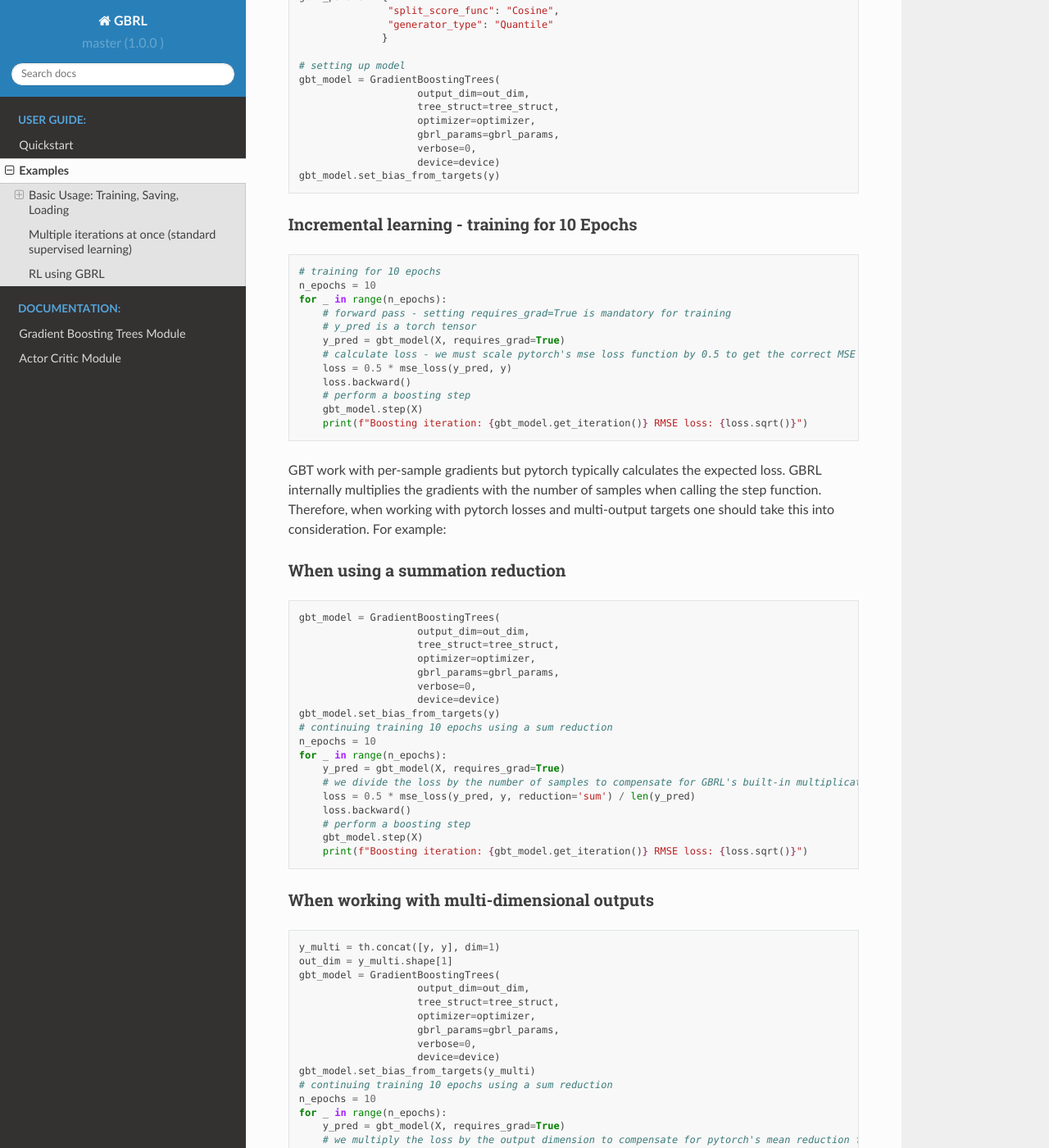
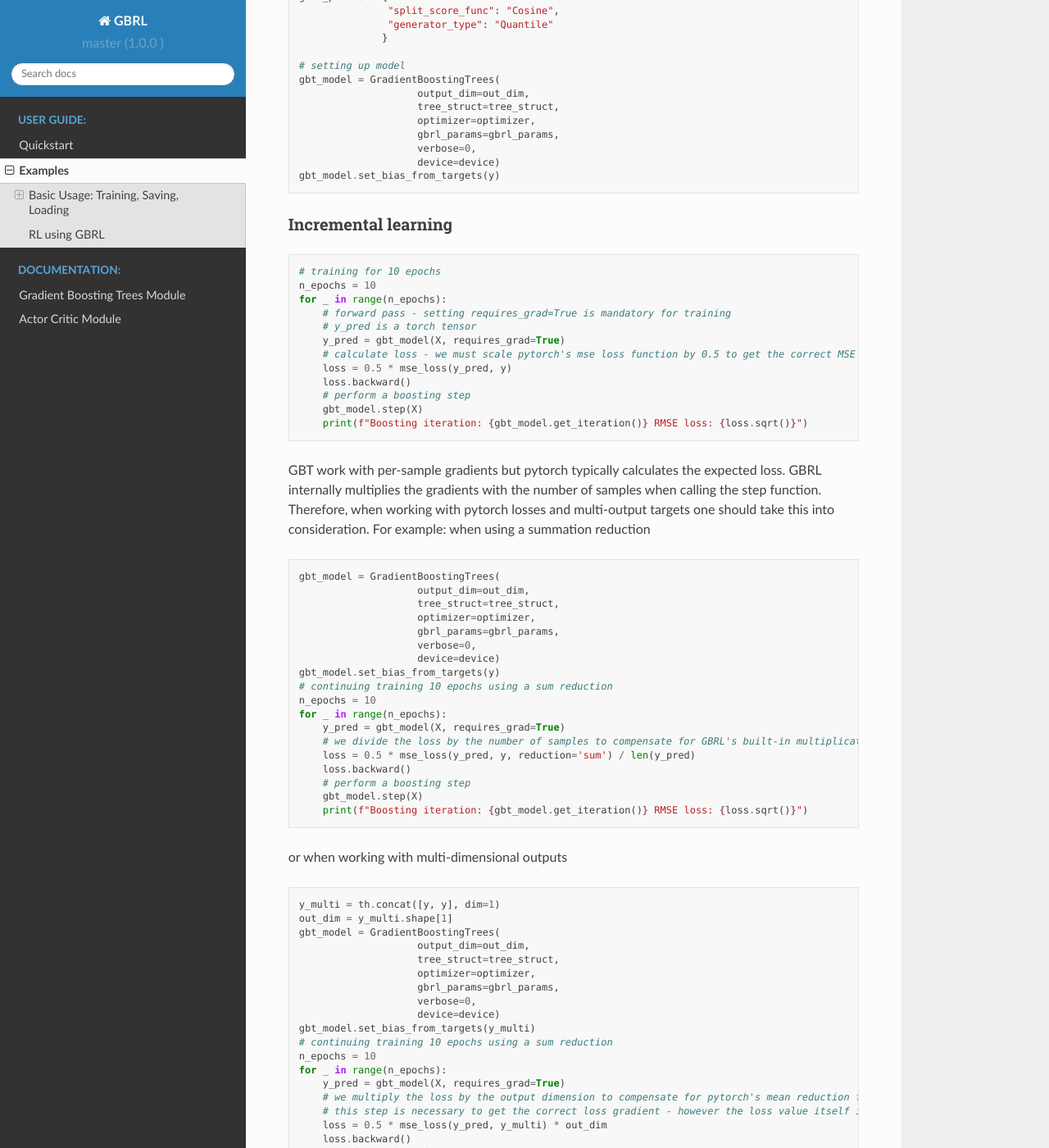
Before and after one commit to NVlabs/gbrl, a Sphinx documentation site: the page built from docs/examples.rst, in a window 1280 px wide and 1400 px high, scrolled down 1247 px. Shown: the whole window at 82% size. Built offline with Sphinx 7.4.7 and the Read the Docs theme 2.0.0, drawn with Linux system fonts in a browser that asks for light colours; some of the changed text lies outside the part shown.

Commit message:
fixing  documentation

```diff
--- a/docs/conf.py
+++ b/docs/conf.py
@@ -24,8 +24,8 @@
 
 sys.modules['gbrl.gbrl_cpp'] = Mock()
 # List of modules to mock
-MOCK_MODULES = ['numpy', 'torch', 'gymnasium', 'sklearn']
-sys.modules.update((mod_name, Mock()) for mod_name in MOCK_MODULES)
+# MOCK_MODULES = ['numpy', 'torch', 'gymnasium', 'sklearn']
+# sys.modules.update((mod_name, Mock()) for mod_name in MOCK_MODULES)
 project = 'GBRL'
 copyright = '2024, NVIDIA Corporation'
 author = 'Benjamin Fuhrer, Chen Tessler, Gal Dalal'
--- a/docs/examples.rst
+++ b/docs/examples.rst
@@ -41,7 +41,7 @@
 
     X, y = th.tensor(X_numpy, dtype=th.float32), th.tensor(y_numpy, dtype=th.float32)
 
-Setting up GBRL model
+Setting up a GBRL model
 ~~~~~~~~~~~~~~~~~~~~~
 
 .. code-block:: python
@@ -74,8 +74,8 @@
                         device=device)
     gbt_model.set_bias_from_targets(y)
 
-Incremental learning - training for 10 Epochs
-~~~~~~~~~~~~~~~~~~~~~~~~~~~~~~~~~~~~~~~~~~~~~
+Incremental learning
+~~~~~~~~~~~~~~~~~~~~
 
 .. code-block:: python
 
@@ -93,10 +93,7 @@
         print(f"Boosting iteration: {gbt_model.get_iteration()} RMSE loss: {loss.sqrt()}")
 
 GBT work with per-sample gradients but pytorch typically calculates the expected loss. GBRL internally multiplies the gradients with the number of samples when calling the step function. Therefore, when working with pytorch losses and multi-output targets one should take this into consideration.
-For example:
-
-When using a summation reduction
-~~~~~~~~~~~~~~~~~~~~~~~~~~~~~~~~~~~
+For example: when using a summation reduction
 
 .. code-block:: python
 
@@ -119,8 +116,7 @@
         gbt_model.step(X)
         print(f"Boosting iteration: {gbt_model.get_iteration()} RMSE loss: {loss.sqrt()}")
 
-When working with multi-dimensional outputs
-~~~~~~~~~~~~~~~~~~~~~~~~~~~~~~~~~~~~~~~~~~~~~~~
+or when working with multi-dimensional outputs
 
 .. code-block:: python
 
@@ -205,8 +201,8 @@
         gbt_model._model.step(X_numpy, grads)
         print(f"Boosting iteration: {gbt_model.get_iteration()} RMSE loss: {loss}")
 
-Multiple iterations at once (standard supervised learning)
-----------------------------------------------------------
+Multiple boosting iterations
+~~~~~~~~~~~~~~~~~~~~~~~~~~~~
 GBRL supports training multiple boosting iterations with targets similar to other GBT libraries. This is done using the `fit` method.
 
 .. important::
```
Also changed, not shown: other parts of docs/examples.rst (+1 -1 lines), 1 other file.
